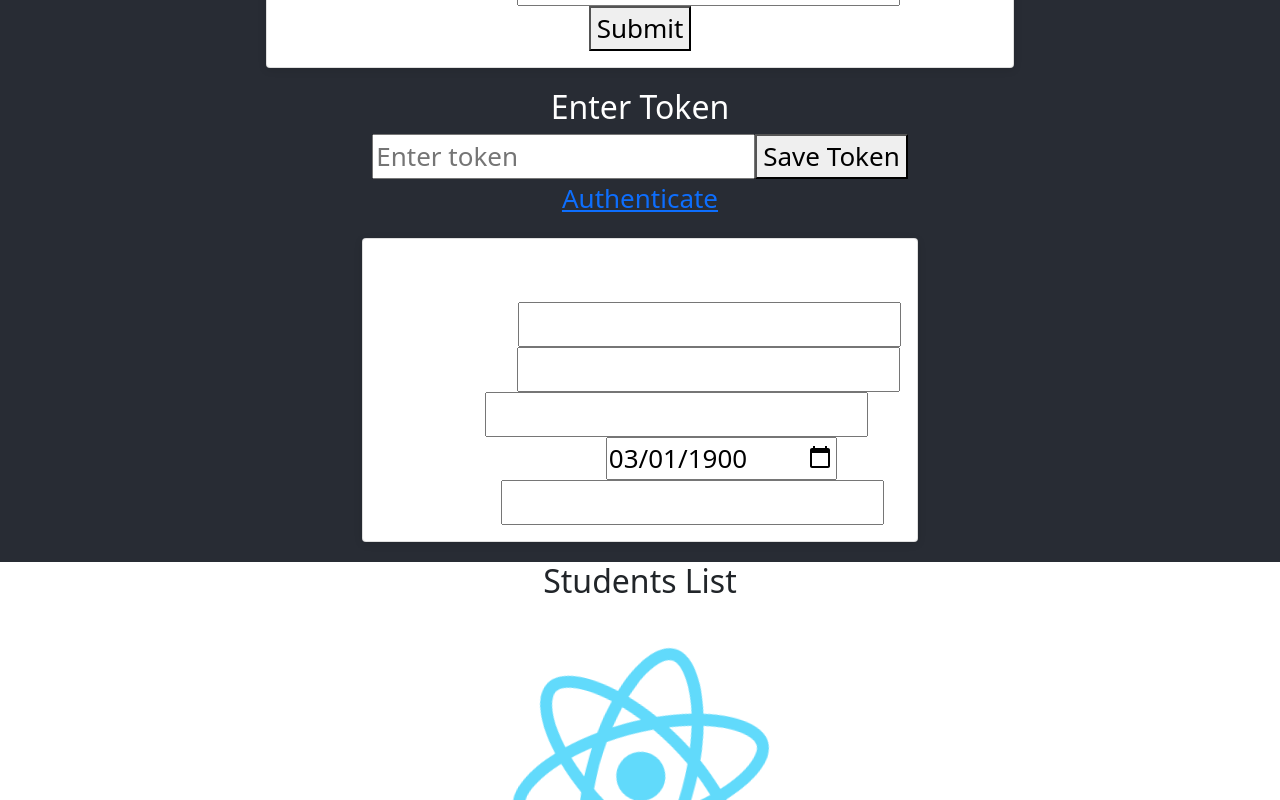
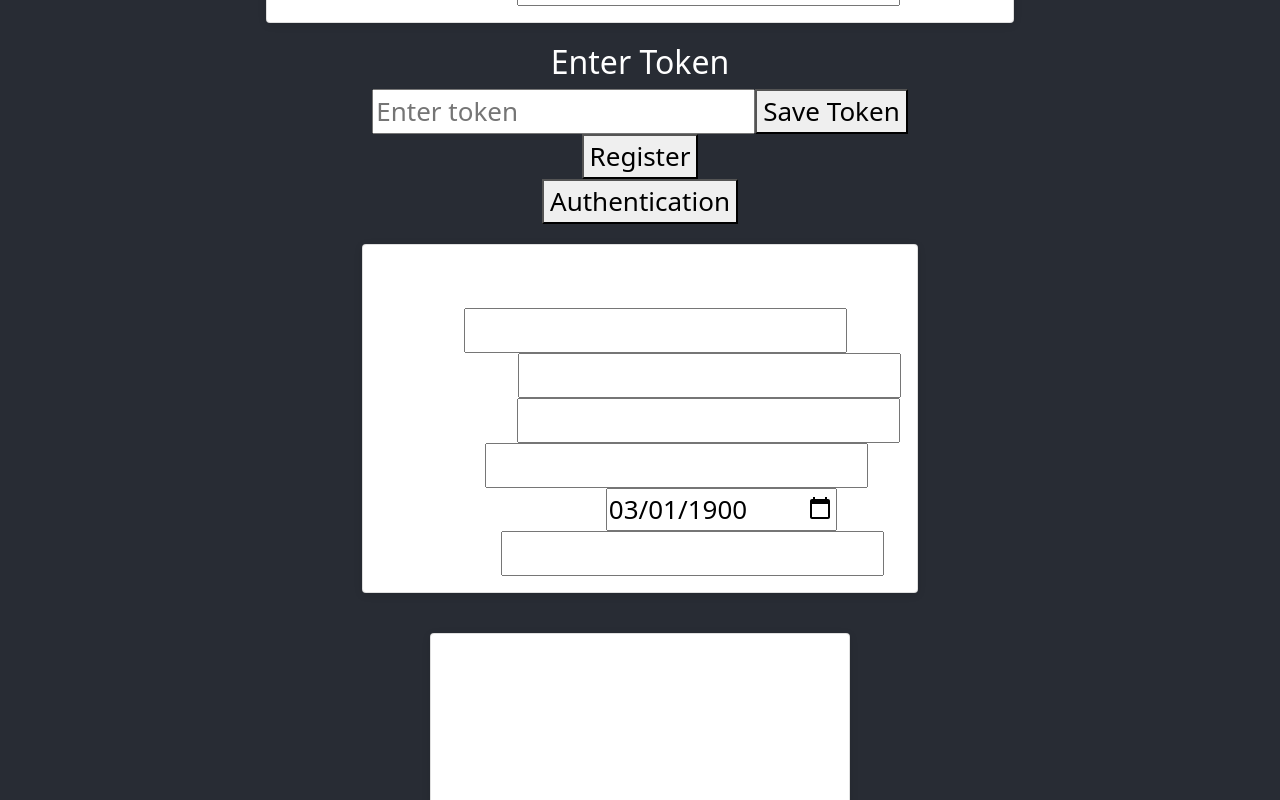
Before and after one commit to sylwiamolitor/Java17RESTPostgreSQLSpringApp, a React (Create React App) app in the folder frontend/: page / in a window 1280 px wide. Shown: the part 960-1760 px from the top of the page. Built offline with nearby package versions, Linux system fonts and the light colour scheme.

Commit message:
Added registration and authorization template.

```diff
--- a/frontend/src/App.js
+++ b/frontend/src/App.js
@@ -3,16 +3,17 @@ import axios from 'axios';
 import logo from './logo.svg';
 import studentsPic from './studentsPic.jpg';
 import './css/App.css';
-import RegisterForm from './forms/RegisterForm';
+import SecondTokenForm from './forms/SecondTokenForm';
 import Card from './forms/Card';
 import AuthorizeForm from "./forms/AuthorizeForm";
 import StudentForm from "./forms/StudentForm";
 
 function App() {
     const [students, setStudents] = useState([]);
-    const [loading, setLoading] = useState(true);
+    const [loading, setLoading] = useState(false);
     const [error, setError] = useState(null);
     const [token, setToken] = useState('');
+    const [firstName, setFirstName] = useState('');
 
     const handleInputChange = (event) => {
         setToken(event.target.value);
@@ -43,12 +44,42 @@ function App() {
             setLoading(false);
         }
     };
-
+    const handleRegister = async () => {
+        try {
+            const response = await axios.post('/api/v1/auth/register', {
+                firstName: firstName,
+                lastName: "Efr",
+                email: "trw@o2.pl",
+                password: "all"
+            }, {
+                headers: {
+                    Authorization: `Bearer ${token}`
+                }
+            });
+            console.log('Registration successful:', response.data);
+        } catch (error) {
+            console.error('There was a problem with the registration operation:', error);
+        }
+    };
+    const handleAuth = async () => {
+        try {
+            const response = await axios.post('/api/v1/auth/authenticate', {
+                email: "trw@o2.pl",
+                password: "all"
+            }, {
+                headers: {
+                    Authorization: `Bearer ${token}`
+                }
+            });
+            console.log('Authentication successful:', response.data);
+        } catch (error) {
+            console.error('There was a problem with the authentication operation:', error);
+        }
+    };
     useEffect(() => {
         const savedToken = localStorage.getItem('token');
         if (savedToken) {
             setToken(savedToken);
-            fetchStudents();
         } else {
             setLoading(false);
         }
@@ -74,7 +105,7 @@ function App() {
 
                 <Card>
                     <h2>Register</h2>
-                    <RegisterForm/>
+                    <SecondTokenForm setFirstName={setFirstName}/>
                     <h2>Authorize</h2>
                     <AuthorizeForm/>
                 </Card>
@@ -89,16 +120,27 @@ function App() {
                     />
                     <button type="submit">Save Token</button>
                 </form>
-                <a
-                    className="Authenticate"
-                    href="/api/v1/auth/authenticate"
-                    target="_blank"
+                <button
+                    className="Register"
+                    onClick={handleRegister}
                     rel="noopener noreferrer"
                 >
-                    Authenticate
-                </a>
-                <Card><h2>Add student</h2>
+                    Register
+                </button>
+                <button
+                    className="Authentication"
+                    onClick={handleAuth}
+                    rel="noopener noreferrer"
+                >
+                    Authentication
+                </button>
+                <Card><h2>Add/update student</h2>
                     <StudentForm/>
+                </Card>
+                <Card>
+                    <h2>Get student by email</h2>
+                    <h2>Delete student by id</h2>
+                    <h2>Get regions by student id.</h2>
                 </Card>
             </header>
             <h2>Students List</h2>
--- a/frontend/src/css/Card.css
+++ b/frontend/src/css/Card.css
@@ -4,5 +4,6 @@
     padding: 16px;
     box-shadow: 0 2px 8px rgba(0, 0, 0, 0.1);
     max-width: 1500px;
+    min-width: 900px;
     margin: 20px auto;
 }
--- a/frontend/src/forms/AuthorizeForm.js
+++ b/frontend/src/forms/AuthorizeForm.js
@@ -43,7 +43,6 @@ const AuthorizeForm = () => {
                     />
                 </label>
             </div>
-            <button type="submit">Submit</button>
         </form>
     );
 };
--- a/frontend/src/forms/RegisterForm.js
+++ b/frontend/src/forms/SecondTokenForm.js
@@ -1,6 +1,6 @@
 import React, { useState } from 'react';
 
-const RegisterForm = () => {
+const SecondTokenForm = () => {
     const [email, setEmail] = useState('');
     const [password, setPassword] = useState('');
     const [showPassword, setShowPassword] = useState(false);
@@ -56,4 +56,4 @@ const RegisterForm = () => {
     );
 };
 
-export default RegisterForm;
+export default SecondTokenForm;
--- a/frontend/src/forms/StudentForm.js
+++ b/frontend/src/forms/StudentForm.js
@@ -2,6 +2,7 @@ import React, { useState } from 'react';
 
 const StudentForm = () => {
     const [student, setStudent] = useState({
+        id: '',
         email: '',
         lastName: '',
         firstName: '',
@@ -17,6 +18,17 @@ const StudentForm = () => {
     return (
         <div>
             <form>
+                <div>
+                    <label>
+                        Id:
+                        <input
+                            type="number"
+                            name="id"
+                            value={student.id}
+                            onChange={handleChange}
+                        />
+                    </label>
+                </div>
                 <div>
                     <label>
                         First Name:
```
